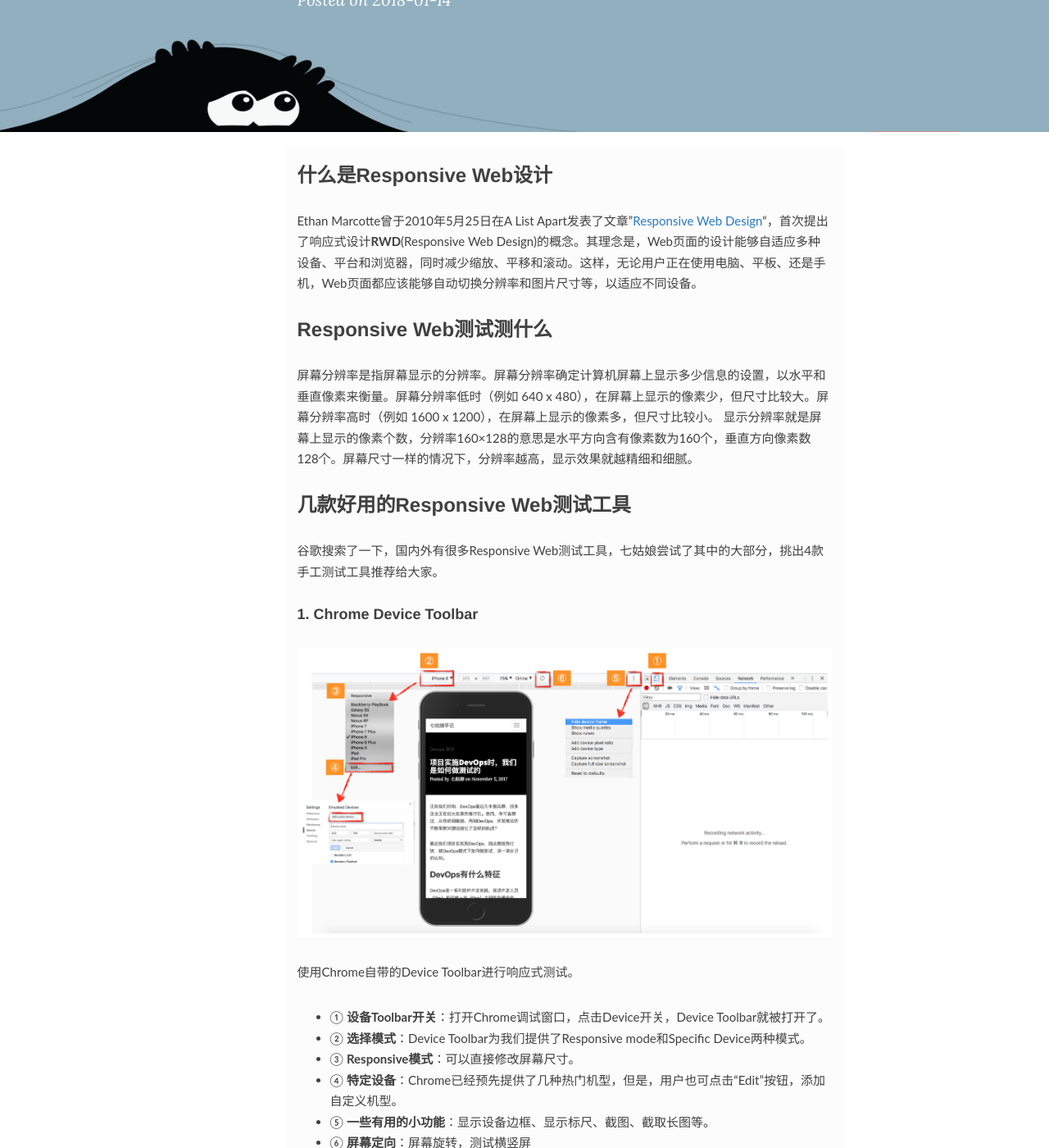
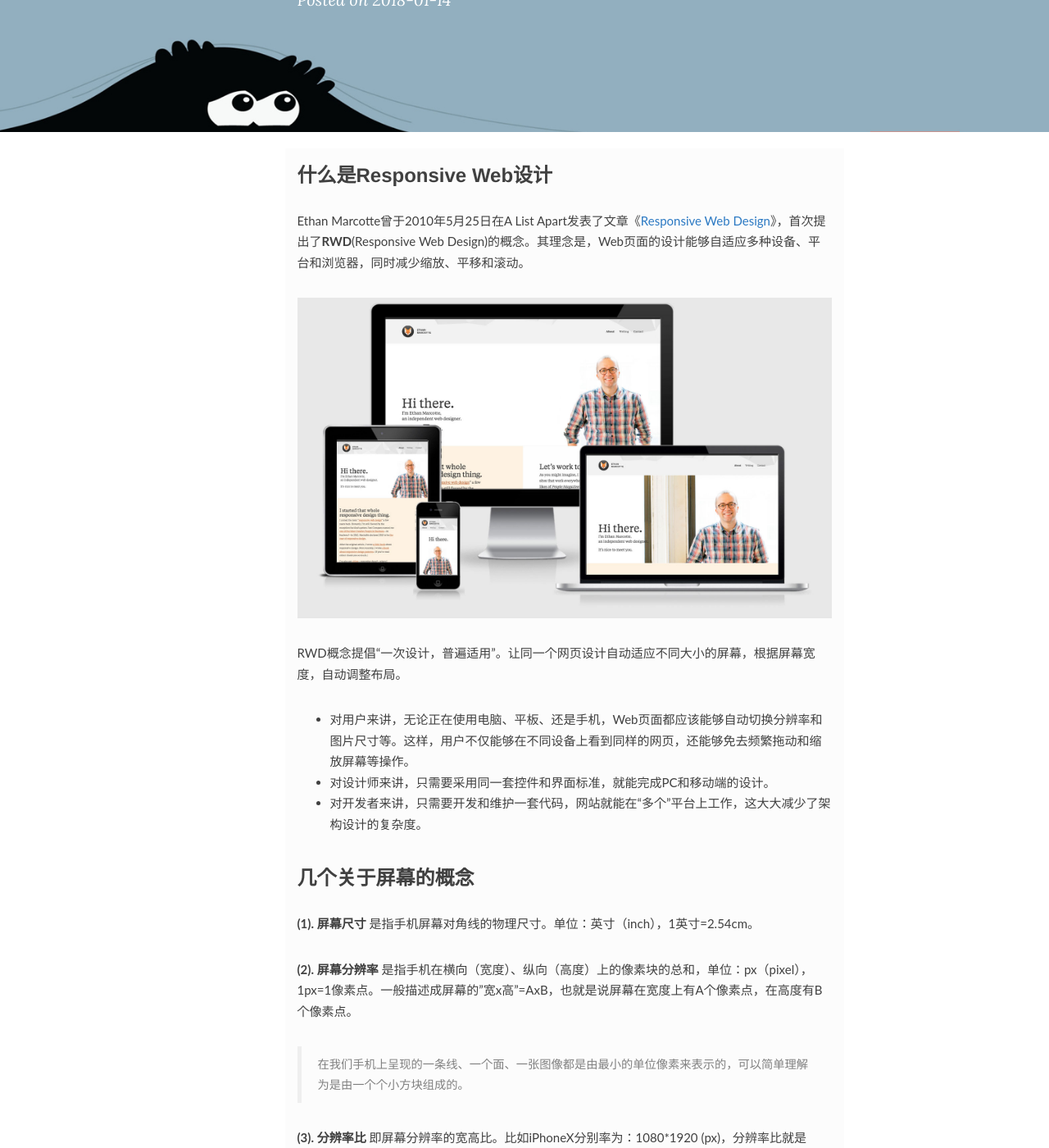
Before and after one commit to JulyShi/Blogs, a Jekyll site: the page built from _posts/2018-01-14-Responsive-web-testing1.md, in a window 1280 px wide and 1400 px high, scrolled down 272 px. Shown: the whole window at 82% size. Built offline with Jekyll 4.4.1, drawn with Linux system fonts in a browser that asks for light colours; nearby versions of some CDN libraries; comment, search, counter and statistics services are not loaded; some of the changed text lies outside the part shown.

Commit message:
add resonsive web testing artical

```diff
--- a/_posts/2018-01-14-Responsive-web-testing1.md
+++ b/_posts/2018-01-14-Responsive-web-testing1.md
@@ -4,19 +4,58 @@
 date: 2018-01-14
 categories: blog
 tags: [Web测试]
-description: Ethan Marcotte曾于2010年5月25日在A List Apart发表了文章Responsive Web Design，首次提出了响应式设计RWD(Responsive Web Design)的概念。其理念是，Web页面的设计能够自适应多种设备、平台和浏览器，同时减少缩放、平移和滚动。这样，无论用户正在使用电脑、平板、还是手机，Web页面都应该能够自动切换分辨率和图片尺寸等，以适应不同设备。
+description: Ethan Marcotte曾于2010年5月25日在A List Apart发表了文章Responsive Web Design，首次提出了响应式设计RWD(Responsive Web Design)的概念。其理念是，Web页面的设计能够自适应多种设备、平台和浏览器，同时减少缩放、平移和滚动。这样，无论用户正在使用电脑、平板、还是手机，Web页面都应该能够自动切换分辨率和图片尺寸等。这样，用户能够在不同设备上看到同样的网页。
 
 ---
 ### 什么是Responsive Web设计
-Ethan Marcotte曾于2010年5月25日在A List Apart发表了文章"[Responsive Web Design](http://alistapart.com/article/responsive-web-design)"，首次提出了响应式设计**RWD**(Responsive Web Design)的概念。其理念是，Web页面的设计能够自适应多种设备、平台和浏览器，同时减少缩放、平移和滚动。这样，无论用户正在使用电脑、平板、还是手机，Web页面都应该能够自动切换分辨率和图片尺寸等，以适应不同设备。
+Ethan Marcotte曾于2010年5月25日在A List Apart发表了文章《[Responsive Web Design](http://alistapart.com/article/responsive-web-design)》，首次提出了**RWD**(Responsive Web Design)的概念。其理念是，Web页面的设计能够自适应多种设备、平台和浏览器，同时减少缩放、平移和滚动。
+<center>
+    <p><img src="{{site.baseurl }}/img/responsive-web-testing/image-000.jpg" align="center"></p>
+</center>
+RWD概念提倡“一次设计，普遍适用”。让同一个网页设计自动适应不同大小的屏幕，根据屏幕宽度，自动调整布局。
+
+* 对用户来讲，无论正在使用电脑、平板、还是手机，Web页面都应该能够自动切换分辨率和图片尺寸等。这样，用户不仅能够在不同设备上看到同样的网页，还能够免去频繁拖动和缩放屏幕等操作。
+* 对设计师来讲，只需要采用同一套控件和界面标准，就能完成PC和移动端的设计。
+* 对开发者来讲，只需要开发和维护一套代码，网站就能在“多个”平台上工作，这大大减少了架构设计的复杂度。
+
+
+### 几个关于屏幕的概念
+
+**(1). 屏幕尺寸** 是指手机屏幕对角线的物理尺寸。单位：英寸（inch），1英寸=2.54cm。
+
+**(2). 屏幕分辨率** 是指手机在横向（宽度）、纵向（高度）上的像素块的总和，单位：px（pixel），1px=1像素点。一般描述成屏幕的"宽x高”=AxB，也就是说屏幕在宽度上有A个像素点，在高度有B个像素点。
+> 在我们手机上呈现的一条线、一个面、一张图像都是由最小的单位像素来表示的，可以简单理解为是由一个个小方块组成的。
+
+**(3). 分辨率比** 即屏幕分辨率的宽高比。比如iPhoneX分别率为：1080*1920 (px)，分辨率比就是9:16。
+
+**(4). 屏幕像素密度** 指每英寸的像素点数，英文简称PPI，单位：dpi（dots per ich）。比如设备内每英寸有160个像素，那么该设备的屏幕像素密度=160dpi。这个英寸跟手机屏幕尺寸一样，也是对角线的长度。所以屏幕像素密度，可以理解为一个对角线长度为1英寸的正方形内所拥有的像素数。
+
+**(5). 屏幕尺寸、屏幕分辨率、像素密度三者关系**：屏幕尺寸一样的情况下，分辨率越高，屏幕像素密度就越高，显示效果就越精细。
+
+| 密度等级            | 代表的屏幕分辨率（px）| 屏幕像素密度（dpi） |
+|:-------------     |:---------------:| -------------:|
+| 低密度（ldpi）      | 240x320        | 120 |
+| 中密度（mdpi）      | 320x480        | 160 |
+| 高密度（hdpi）      | 480x800        | 240 |
+| 极高密度（xhdpi）   | 720x1280       | 320 |
+| 超高密度（xxhdpi）| 1080x1920       | 480 |
 
 ### Responsive Web测试测什么
-屏幕分辨率是指屏幕显示的分辨率。屏幕分辨率确定计算机屏幕上显示多少信息的设置，以水平和垂直像素来衡量。屏幕分辨率低时（例如 640 x 480），在屏幕上显示的像素少，但尺寸比较大。屏幕分辨率高时（例如 1600 x 1200），在屏幕上显示的像素多，但尺寸比较小。
-显示分辨率就是屏幕上显示的像素个数，分辨率160×128的意思是水平方向含有像素数为160个，垂直方向像素数128个。屏幕尺寸一样的情况下，分辨率越高，显示效果就越精细和细腻。
+
+首先来对比一下静态布局和Responsive布局：
+* **静态式布局**：窗口缩小后内容被遮挡时，拖动滚动条显示布局。不管在哪种设备，哪种浏览器上浏览都是一个样。移动设备上则显示太小或不全。
+
+* **Responsive布局**：分别为不同屏幕分辨率设备设计不同的布局布局，即页面元素宽度随着窗口调整而自动适配，元素位置、大小都会随之改变。显示效果和交互方式都会发生变化各不相同
+
+因此，Responsive Web测试要关注以下几点：
+1. **布局调整**：网页能够自动识别屏幕宽度调整布局，不需要横向滚动。比如：页面横向上有两个并排的元素，如果宽度太小，放不下两个元素，第二个元素会自动显示到第一个元素的下方，不会在水平方向溢出，从而避免了水平滚动。
+2. **文字缩放和换行**：网页能够自动识别屏幕宽度调整文字大小并换行。
+3. **图像缩放**：网页能够自动识别屏幕宽度对图片进行缩放，使其不需要放大缩小就能显示完全。
+2. **显示效果和交互方式可能发生改变**：网页的交互方式和显示效果也可能发生变化。比如，在PC端，一个下拉列表是以Dropdown形式呈现，但在移动端变成右侧划出的菜单。当然交互方式和显示效果是否发生变化，取决于设计。
 
 ### 几款好用的Responsive Web测试工具
 
-谷歌搜索了一下，国内外有很多Responsive Web测试工具，七姑娘尝试了其中的大部分，挑出4款手工测试工具推荐给大家。
+谷歌搜索了一下，国内外有很多Responsive Web测试工具，七姑娘尝试了其中的大部分，推荐5款亲测好用的工具给大家。
 
 #### 1. Chrome Device Toolbar
 
@@ -34,8 +73,22 @@
 
 **推荐指数：**⭐️⭐️⭐️⭐️
 
-#### 2. Responsive
-[Responsive](http://mattkersley.com/responsive/)能够用来测试网站在同一个屏幕上不同分辨率下的效果，这样，不需要切换模式，就可以轻松的查看网站在不同分辨率上的响应性。
+#### 2. Sizzy
+[Sizzy](https://sizzy.co/)能够用来测试在一个页面中同时预览多个不同屏幕尺寸的页面，不用切换模式。
+<center>
+    <p><img src="{{site.baseurl }}/img/responsive-web-testing/image-0001.png" align="center"></p>
+</center>
+- ① **Web URL**：输入您要测试的网站链接。
+- ② **选择系统**：选择ios或Android,如果不选，默认显示全部。
+- ③ **选择设备**：选择手机和是平板。
+- ④ **选择键盘**：选择是否弹出键盘。
+- ⑤ **横竖屏切换**：选择横屏或竖屏播放。
+
+**推荐指数：**⭐️⭐️⭐️⭐️⭐️
+
+
+#### 3. Responsive
+[Responsive](http://mattkersley.com/responsive/)能够用来测试网站在同一个屏幕上不同分辨率下的效果，这样，不需要切换模式，就可以轻松的查看网站在不同分辨率上的响应性。可以在一张网页上，同时显示不同分辨率屏幕的测试效果。
 <center>
     <p><img src="{{site.baseurl }}/img/responsive-web-testing/image-002.png" align="center"></p>
 </center>
@@ -64,12 +117,13 @@
 <center>
     <p><img src="{{site.baseurl }}/img/responsive-web-testing/image-005.png" align="center"></p>
 </center>
-也可以点击More里面的Reponsive，进入Reponsive Testing页面，选择需要测试的设备。
+也可以点击More里面的Reponsive按钮，进入Reponsive Testing页面，选择需要测试的设备。
 - ① **Reponsive**：进入Reponsive模式。
 - ② **Web URL**：输入您要测试的网站链接。
+
 **推荐指数：**⭐️⭐️⭐️⭐️⭐️
 
-#### 4. I am mobile
+#### 5. I am mobile
 [I am mobile](http://www.iammobile.co.uk/)用来测试网站在各种不同移动窗口上的显示效果，同时会给出一些建议，让你的网站更具移动友好性。
 <center>
     <p><img src="{{site.baseurl }}/img/responsive-web-testing/image-006.png" align="center"></p>
@@ -86,3 +140,5 @@
 <center>
     <p><img src="{{site.baseurl }}/img/responsive-web-testing/image-008.png" align="center"></p>
 </center>
+
+**推荐指数：**⭐️⭐️⭐️
```
Also changed, not shown: other parts of _posts/2018-01-14-Responsive-web-testing1.md (+1 -1 lines), img/responsive-web-testing/image-000.jpg (added), img/responsive-web-testing/image-0001.png (added).
